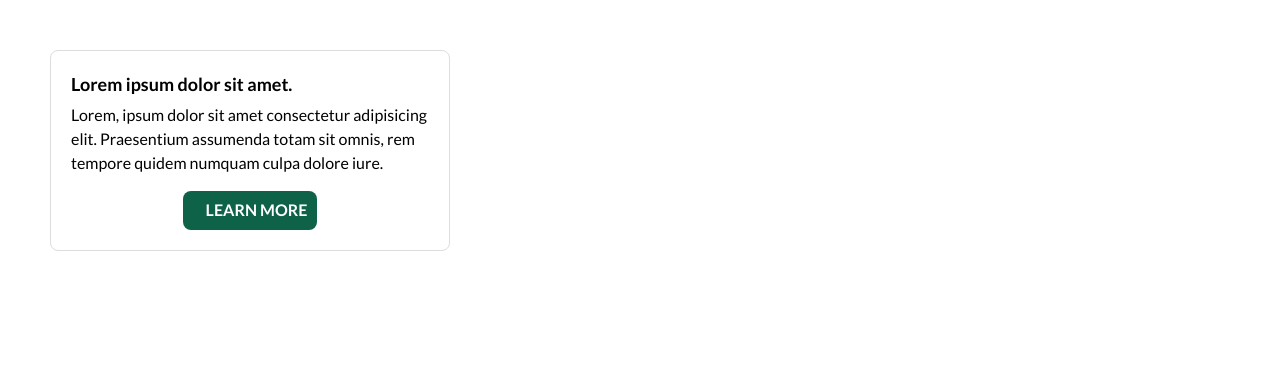
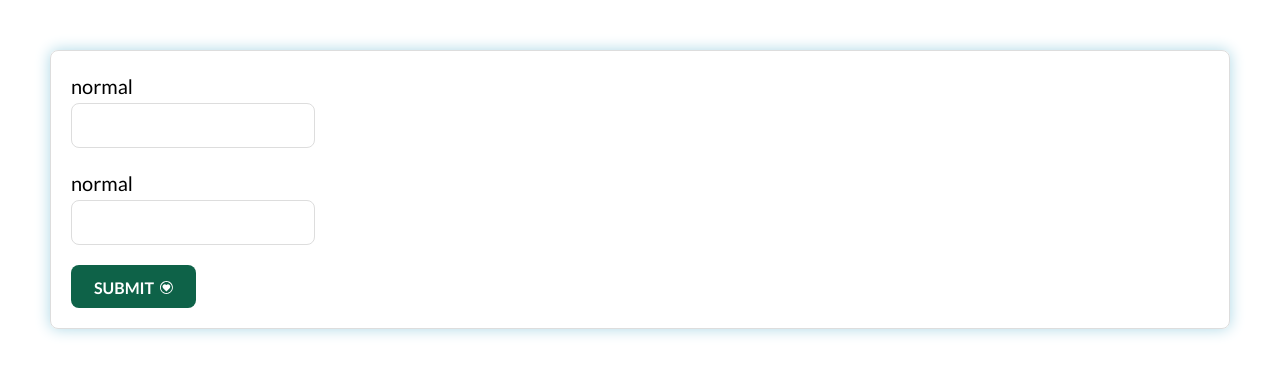
Before and after one commit to junaidxgit/charity, a plain HTML site: page index.html in a window 1280 px wide. Drawn offline with Linux system fonts and the light colour scheme.

Commit message:
defined card

```diff
--- a/css/styles.css
+++ b/css/styles.css
@@ -159,3 +159,19 @@ img{
 .quote {
     padding: 2rem;
 }
+/* card */
+.card{
+    border-radius: var(--border-radius);
+    border: 1px solid #ddd;
+    box-shadow: 0 0 15px lightblue;
+    padding: 2rem;
+}
+.card .input--group{
+    margin-bottom: 2rem;
+}
+
+.btn .icon{
+    width: 13px;
+    margin-top: 6px;
+    margin-left: 3px;
+}
--- a/index.html
+++ b/index.html
@@ -15,13 +15,16 @@
     <link rel="stylesheet" href="css/styles.css" />
   </head>
   <body style="padding: 5rem">
-    <blockquote class="quote__content img--container quote">
-      <h3 class="quote__heading">Lorem ipsum dolor sit amet.</h3>
-      <p class="quote__p">
-        Lorem, ipsum dolor sit amet consectetur adipisicing elit. Praesentium
-        assumenda totam sit omnis, rem tempore quidem numquam culpa dolore iure.
-      </p>
-      <button class="btn btn--primary quote__btn" type="submit">Learn More</button>
-    </blockquote>
+    <div class="card">
+      <div class="input--group" action="">
+        <label class="label" for="range">normal</label>
+        <input class="input" type="text" name="range" id="range">
+      </div>
+       <div class="input--group" action="">
+        <label class="label" for="range">normal</label>
+        <input class="input" type="text" name="range" id="range">
+      </div>
+      <button class="btn btn--primary" type="submit">submit <img class="icon" src="images/lefc-logo.svg" alt=""></button>
+    </div>
   </body>
 </html>
```
Also changed, not shown: components.html (+12 -0 lines).
